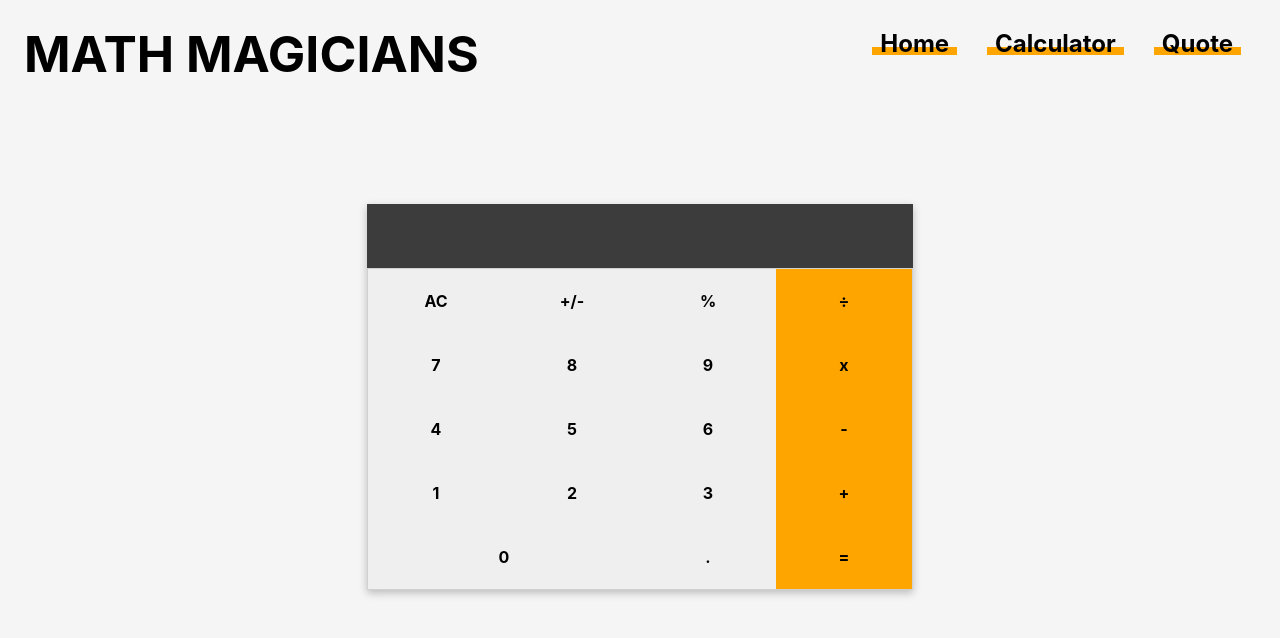
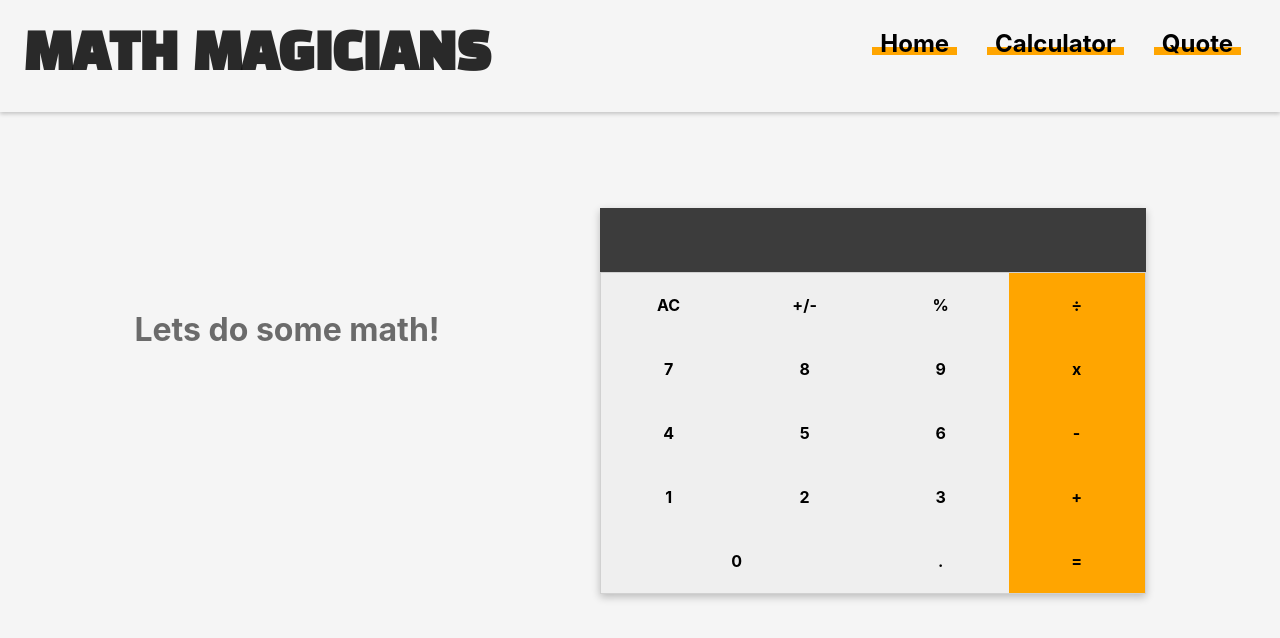
Before and after one commit to shyusu4/calculator, a React (Create React App) app: page /calculator in a window 1280 px wide. Shown: the top 638 px of the page. Built offline with nearby package versions, Linux system fonts and the light colour scheme.

Commit message:
Final styling

```diff
--- a/src/components/Calculator.js
+++ b/src/components/Calculator.js
@@ -16,6 +16,8 @@ const Calculator = () => {
 
   return (
     <div className="calc-container">
+      <h2>Lets do some math!</h2>
+      <div className="calculator">
         <div className="output">
           <span>
             {state.total}
@@ -47,6 +49,7 @@ const Calculator = () => {
           <button type="button" className="calc-btn orange" onClick={onClickEvent}>=</button>
         </div>
       </div>
+    </div>
   );
 };
 
--- a/src/components/Quote.js
+++ b/src/components/Quote.js
@@ -1,4 +1,6 @@
 import React from 'react';
+import image from '../math.jpg';
+import '../styles/Quote.css';
 
 const Quote = () => (
   <div className="quote-container">
@@ -6,6 +8,7 @@ const Quote = () => (
       Mathematics is not about numbers, equations, comutations,
       or algorithms: it is about understanding. - Wiliam Paul Thurston
     </p>
+    <img src={image} alt="math equations on board" />
   </div>
 );
 
--- a/src/styles/Calculator.css
+++ b/src/styles/Calculator.css
@@ -8,6 +8,13 @@ body {
 }
 
 .calc-container {
+  display: flex;
+  flex-direction: row;
+  align-items: center;
+  gap: 10rem;
+}
+
+.calculator {
   display: flex;
   flex-direction: column;
   justify-content: center;
--- a/src/styles/Home.css
+++ b/src/styles/Home.css
@@ -5,6 +5,7 @@
 h2 {
   font-size: 2rem;
   margin-bottom: 3rem;
+  color: rgb(107, 107, 107);
 }
 
 p {
--- a/src/styles/Navbar.css
+++ b/src/styles/Navbar.css
@@ -1,6 +1,9 @@
+@import url('https://fonts.googleapis.com/css2?family=Black+Han+Sans&display=swap');
+
 .navbar {
   display: flex;
   justify-content: space-between;
+  box-shadow: 0 2px 4px 0 rgba(0, 0, 0, 0.2);
   width: 100%;
   padding: 1.5rem;
 }
@@ -41,6 +44,8 @@ a:hover::before {
 }
 
 h1 {
+  font-family: 'Black Han Sans', sans-serif;
   font-size: 50px;
+  color: rgba(19, 19, 19, 0.9);
   text-transform: uppercase;
 }
--- a/src/styles/Quote.css
+++ b/src/styles/Quote.css
@@ -1 +1,10 @@
-/* comment */
+.quote-container {
+  display: flex;
+  flex-direction: column;
+  align-items: center;
+  margin: 5rem;
+}
+
+img {
+  max-width: 35%;
+}
```
Also changed, not shown: src/math.jpg (added). Lines whose indentation alone changed are shown as unchanged.
